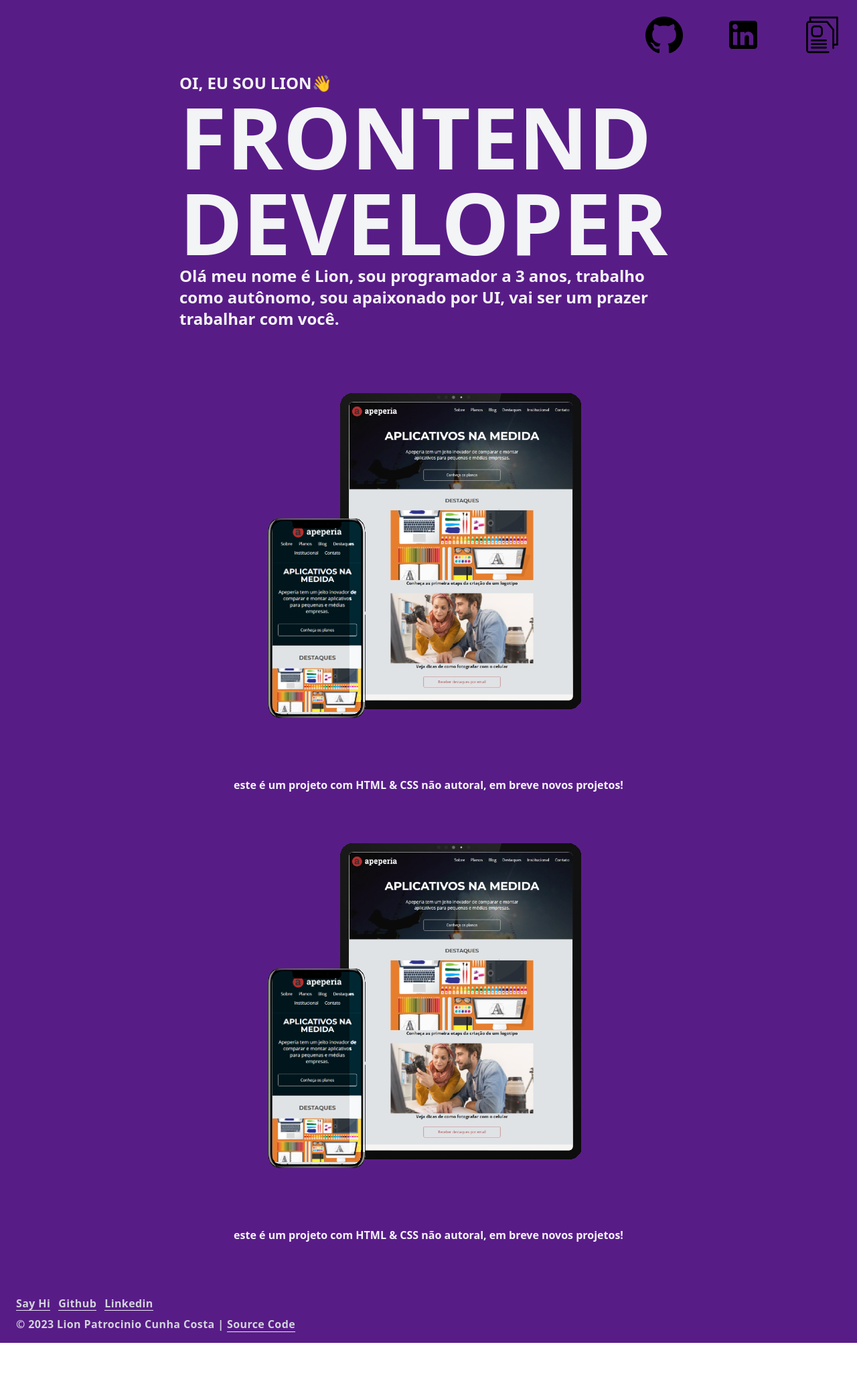
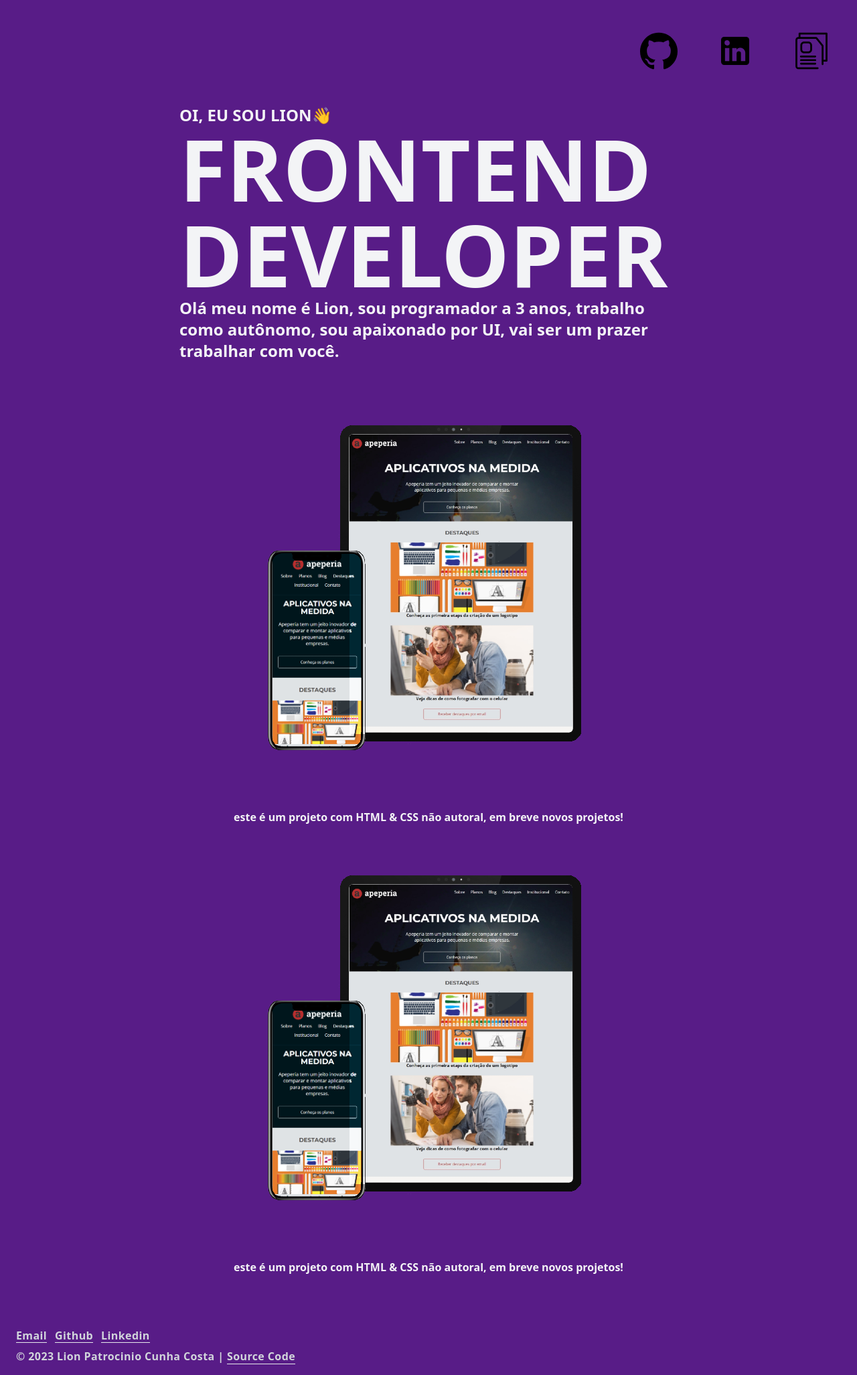
Before and after one commit to liondexx/lion-dex-portfolio, a Next.js app: page / in a window 1280 px wide. Shown: the whole page at 67% size. Before the commit the page ends 2005 px from the top, so only its background shows below. Built offline with nearby package versions, Linux system fonts and the light colour scheme.

Commit message:
add animaiton

```diff
--- a/components/Footer.tsx
+++ b/components/Footer.tsx
@@ -8,7 +8,7 @@ export default function Footer() {
     >
       <ul className="flex flex-wrap  leading-5">
         <li className="border-b mb-2">
-          <Link href="mailto:lionlpcc@gmail.com">Say Hi</Link>
+          <Link href="mailto:lionlpcc@gmail.com">Email</Link>
         </li>
 
         <li className="border-b mr-3 ml-3 mb-2">
--- a/components/NavBar.tsx
+++ b/components/NavBar.tsx
@@ -6,20 +6,26 @@ import linkedin from "public/linkedin_icon.svg";
 
 export default function NavBar() {
   return (
-    <div className="flex px-6 py-6 md:justify-end ">
+    <div className="flex px-6 py-6 md:px-10 md:py-12 md:justify-end ">
       <nav className="flex w-full md:w-2/5 lg:w-3/12 justify-between">
-        <Link target="_blank" href="https://github.com/liondexx">
+        <Link
+          target="_blank"
+          href="https://github.com/liondexx"
+          className="transition ease-in-out delay-150 hover:-translate-y-1 hover:scale-110 duration-300"
+        >
           <Image src={github} alt="github-icon" className="w-14 md:ml-4" />
         </Link>
         <Link
           target="_blank"
           href="https://www.linkedin.com/in/lion-patrocino-96b808229/"
+          className="transition ease-in-out delay-150 hover:-translate-y-1 hover:scale-110 duration-300"
         >
           <Image src={linkedin} alt="linkedin-link" className="w-14 md:ml-4" />
         </Link>
         <Link
           target="_blank"
           href="https://docs.google.com/document/d/1ZOdIUhwBNUM5f378i0-V3_O6JeL6DhNI6elGRM_Iofw/edit#heading=h.7vtcyzeczjot"
+          className="transition ease-in-out delay-150 hover:-translate-y-1 hover:scale-110 duration-300"
         >
           <Image
             src={curriculum}
```
